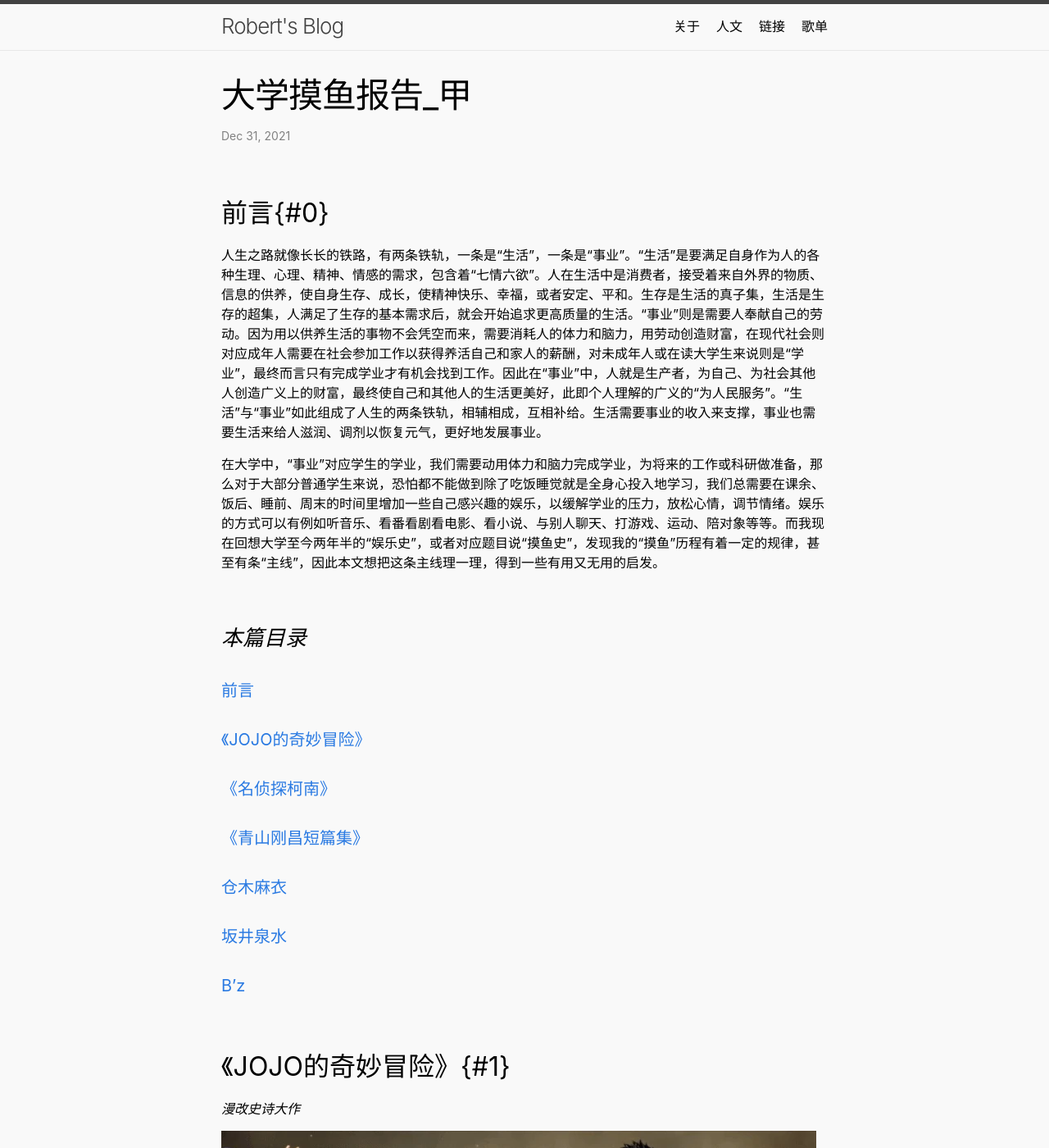
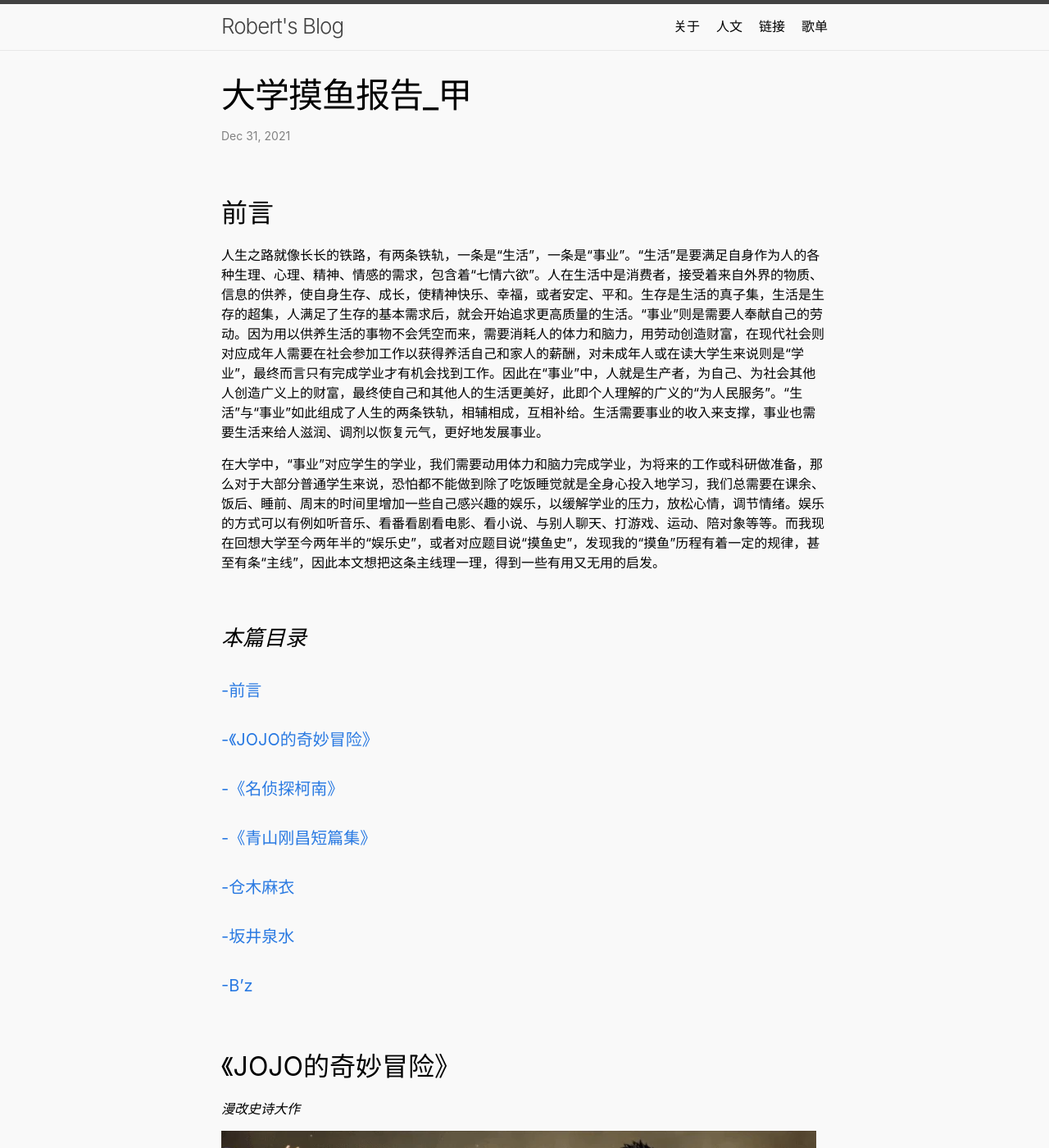
Before and after one commit to Robert1037/zh, a Jekyll site: the page built from _posts/2021-12-31-fun-a.md, in a window 1280 px wide and 1400 px high. Shown: the whole window at 82% size. Built offline with Jekyll 4.4.1, drawn with Linux system fonts in a browser that asks for light colours; some of the changed text lies outside the part shown.

Commit message:
Update 2021-12-31-fun-a.md

```diff
--- a/_posts/2021-12-31-fun-a.md
+++ b/_posts/2021-12-31-fun-a.md
@@ -8,7 +8,7 @@ permalink: /fun-a.html
 
 
 
-## 前言{#0}
+## 前言
 
 人生之路就像长长的铁路，有两条铁轨，一条是“生活”，一条是“事业”。“生活”是要满足自身作为人的各种生理、心理、精神、情感的需求，包含着“七情六欲”。人在生活中是消费者，接受着来自外界的物质、信息的供养，使自身生存、成长，使精神快乐、幸福，或者安定、平和。生存是生活的真子集，生活是生存的超集，人满足了生存的基本需求后，就会开始追求更高质量的生活。“事业”则是需要人奉献自己的劳动。因为用以供养生活的事物不会凭空而来，需要消耗人的体力和脑力，用劳动创造财富，在现代社会则对应成年人需要在社会参加工作以获得养活自己和家人的薪酬，对未成年人或在读大学生来说则是“学业”，最终而言只有完成学业才有机会找到工作。因此在“事业”中，人就是生产者，为自己、为社会其他人创造广义上的财富，最终使自己和其他人的生活更美好，此即个人理解的广义的“为人民服务”。“生活”与“事业”如此组成了人生的两条铁轨，相辅相成，互相补给。生活需要事业的收入来支撑，事业也需要生活来给人滋润、调剂以恢复元气，更好地发展事业。
 
@@ -16,21 +16,21 @@ permalink: /fun-a.html
 
 ### *本篇目录*
 
-#### [前言](#0)
+#### [-前言](#前言)
 
-#### [《JOJO的奇妙冒险》](#1)
+#### [-《JOJO的奇妙冒险》](#jojo的奇妙冒险)
 
-#### [《名侦探柯南》](#2)
+#### [-《名侦探柯南》](#名侦探柯南)
 
-#### [《青山刚昌短篇集》](#3)
+#### [-《青山刚昌短篇集》](#青山刚昌短篇集)
 
-#### [仓木麻衣](#4)
+#### [-仓木麻衣](#仓木麻衣)
 
-#### [坂井泉水](#5)
+#### [-坂井泉水](#坂井泉水)
 
-#### [B'z](#6)
+#### [-B'z](#bz)
 
-## 《JOJO的奇妙冒险》{#1}
+## 《JOJO的奇妙冒险》
 
 *漫改史诗大作*
 
```
Also changed, not shown: other parts of _posts/2021-12-31-fun-a.md (+5 -5 lines).
